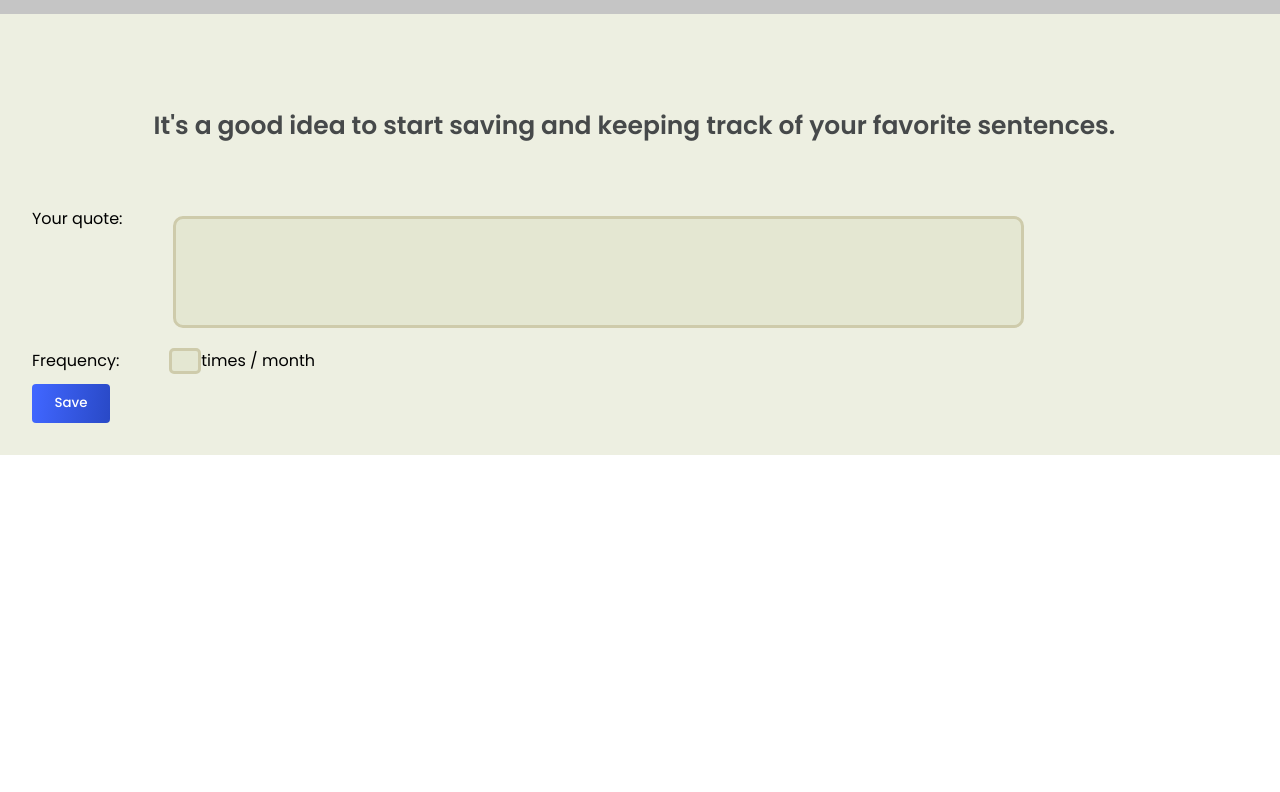
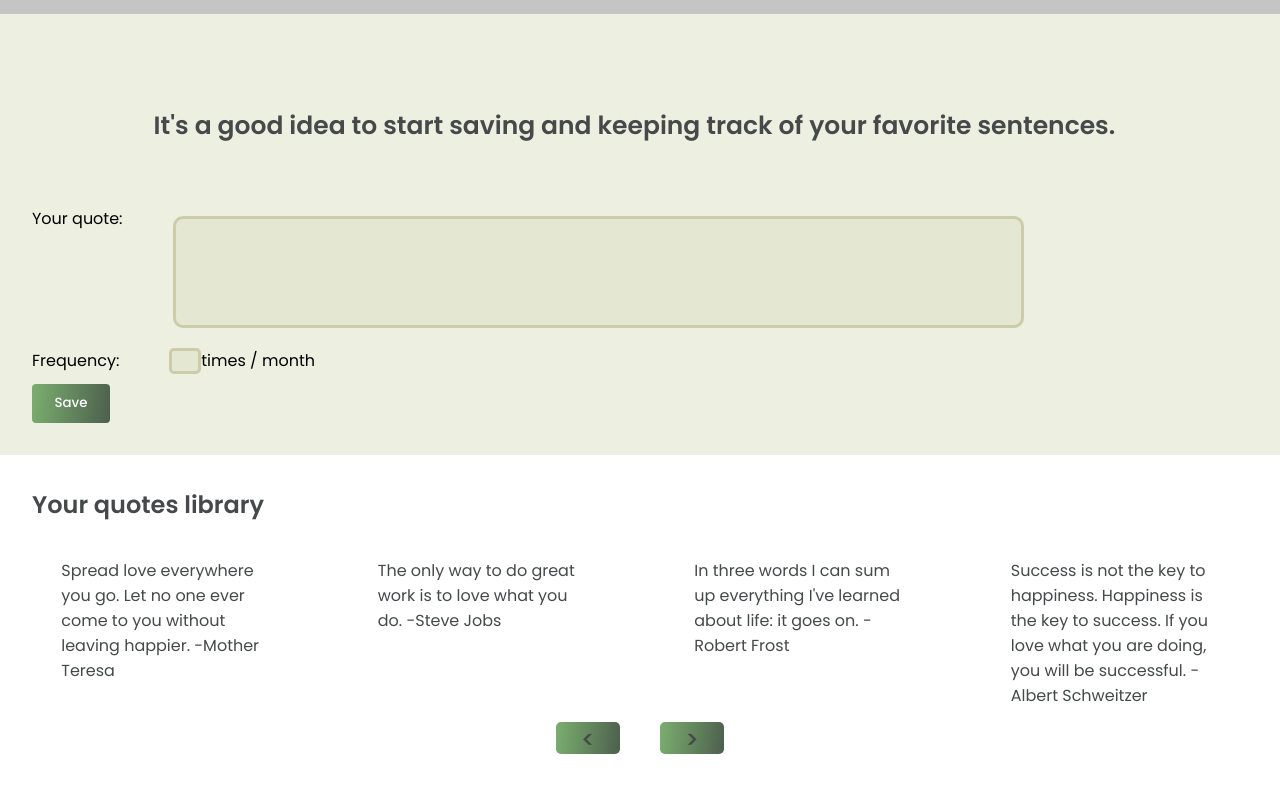
Before and after one commit to nhungpt194814/quote_remind, a React (Vite) app: page / in a window 1280 px wide. Shown: the part 550-1342 px from the top of the page. Before the commit the page ends 1005 px from the top, so only its background shows below. Built offline with nearby package versions, Linux system fonts and the light colour scheme; grey boxes are pictures that could not be loaded.

Commit message:
Slider finished

```diff
--- a/src/App.jsx
+++ b/src/App.jsx
@@ -1,5 +1,7 @@
 import Header from "./components/Header/Header";
 import Body from "./components/Body/Body";
+import Slider from "./components/Slider/Slider";
+
 import './App.css'
 
 
@@ -8,7 +10,7 @@ function App() {
     <div className="App">
       <Header></Header>
       <Body></Body>
-
+      <Slider></Slider>
     </div>
   );
 }
--- /dev/null
+++ b/src/components/Slider/Slider.css
@@ -0,0 +1,42 @@
+.s-container{
+    overflow: hidden;
+    position: relative;
+}
+
+.s-quote{
+    width: 15rem;
+    height: 10rem;
+    gap: 1rem;
+    padding: 1rem;
+    border-radius: 10px;
+    margin: auto;
+    transition: all 300ms ease-in;
+    overflow: hidden;
+    justify-content: right;
+}
+
+.s-quote:hover{
+    scale: 1.025;
+    cursor: pointer;
+    background: linear-gradient(
+        180deg,
+        rgba(127, 244, 123, 0.1) 0%,
+        rgba(19, 89, 30, 0.303) 100%
+    );
+    box-shadow: 0px 72px 49px -51px rgba(0,0,0,1);
+}
+
+.swiper-horizontal{
+    overflow: visible;
+}
+
+.s-button button{
+    width: 4rem;
+    height: 2rem;
+    font-size: 1.5rem;
+    padding: 0rem 0.8rem;
+    margin: 20px;
+    color: var(--theme);
+    border: none;
+    border-radius: 5px;
+}
--- /dev/null
+++ b/src/components/Slider/Slider.jsx
@@ -0,0 +1,41 @@
+import React from 'react'
+import './Slider.css'
+import { Swiper, SwiperSlide, useSwiper } from 'swiper/react'
+import "swiper/css"
+import data from '../../utils/slider.json'
+import { sliderSettings } from '../../utils/common'
+
+const Slider = () => {
+    return (
+        <section className="s-wrapper">
+            <div className="paddings innerWidth s-container">
+                <div className=" flexColStart s-head">
+                    <span className="titleText">Your quotes library</span>
+                </div>
+
+                {/* slide show */}
+                <Swiper {...sliderSettings}>
+                    <SliderButtons></SliderButtons>
+                    {data.map((quote, i) => (
+                        <SwiperSlide key={i}>
+                            <div className="s-quote flexColStart">
+                                <span className="secondaryText">{quote.quotes}</span>
+                            </div>
+                        </SwiperSlide>
+                    ))}
+                </Swiper>
+            </div>
+        </section>
+    )
+}
+
+export default Slider
+const SliderButtons = () => {
+    const swiper = useSwiper();
+    return (
+        <div className="flexCenter s-button">
+            <button className='button' onClick={() => swiper.slidePrev()}>&lt;</button>
+            <button className='button' onClick={() => swiper.slideNext()}>&gt;</button>
+        </div>
+    )
+}
--- a/src/index.css
+++ b/src/index.css
@@ -2,7 +2,7 @@
   --primary: #1f3e72;
   --secondary: rgba(255, 255, 255, 0.78);
   --black: #131110;
-  --blue-gradient: linear-gradient(97.05deg, #4066ff 3.76%, #2949c6 100%);
+  --avocado-gradient: linear-gradient(97.05deg, #79ac6e 3.76%, #4d5f4d 100%);
   --orange-gradient: linear-gradient(270deg, #ffb978 0%, #ff922d 100%);
   --blue: #4066ff;
   --lightBlue: #eeeeff;
@@ -80,20 +80,21 @@ a {
 }
 
 .secondaryText {
-  color: rgb(140 139 139);
-  font-size: 0.9rem;
+  color: var(--theme);
+  font-size: 1rem;
 }
-.orangeText {
-  color: orange;
+.titleText {
+  color: var(--theme);
   font-size: 1.5rem;
   font-weight: 600;
+  margin-bottom: 20px;
 }
 
 .button{
   font-weight: 500;
   padding : 0.6rem 1.4rem;
   color: white;
-  background: var(--blue-gradient);
+  background: var(--avocado-gradient);
   border: none;
   border-radius: 4px;
   transition: all 300ms ease-in;
--- /dev/null
+++ b/src/utils/common.js
@@ -0,0 +1,18 @@
+export const sliderSettings = {
+    slidesPerView: 1,
+    spaceBetween: 50,
+    breakpoints: {
+        480: {
+            slidesPerView: 1
+        },
+        600: {
+            slidesPerView: 2
+        },
+        750: {
+            slidesPerView: 3
+        },
+        1100: {
+            slidesPerView: 4
+        }
+    }
+}
--- a/src/utils/slider.json
+++ b/src/utils/slider.json
@@ -1,38 +1,42 @@
 [
   {
-    "name": "Aliva Priva Jardin",
-    "price": "47,043",
-    "detail": "Jakarta Garden City Street, Cakung. Pulo Gadung, Jakarta Timur, DKI Jakarta",
-    "image": "./r1.png"
+    "quotes": "Spread love everywhere you go. Let no one ever come to you without leaving happier. -Mother Teresa",
+    "frequencies": "5"
   },
   {
-    "name": "Asatti Garden City",
-    "price": "66,353",
-    "detail": "Pahlawan Street XVII No.215, Cinangka, Sawangan, Depok, Jawa Barat",
-    "image": "./r2.png"
+    "quotes": "The only way to do great work is to love what you do. -Steve Jobs",
+    "frequencies": "8"
   },
   {
-    "name": "Citralan Puri Serang",
-    "price": "35,853",
-    "detail": "Ruko Puri Indah Residence Block A7, Lingkar Street, Ciracas, Serang, Banten",
-    "image": "./r3.png"
+    "quotes": "In three words I can sum up everything I've learned about life: it goes on. -Robert Frost",
+    "frequencies": "12"
   },
   {
-    "name": "Aliva Priva Jardin",
-    "price": "47,043",
-    "detail": "Jakarta Garden City Street, Cakung. Pulo Gadung, Jakarta Timur, DKI Jakarta",
-    "image": "./r1.png"
+    "quotes": "Success is not the key to happiness. Happiness is the key to success. If you love what you are doing, you will be successful. -Albert Schweitzer",
+    "frequencies": "15"
   },
   {
-    "name": "Asatti Garden City",
-    "price": "66,353",
-    "detail": "Pahlawan Street XVII No.215, Cinangka, Sawangan, Depok, Jawa Barat",
-    "image": "./r2.png"
+    "quotes": "The best and most beautiful things in the world cannot be seen or even touched - they must be felt with the heart. -Helen Keller",
+    "frequencies": "7"
   },
   {
-    "name": "Citralan Puri Serang",
-    "price": "35,853",
-    "detail": "Ruko Puri Indah Residence Block A7, Lingkar Street, Ciracas, Serang, Banten",
-    "image": "./r3.png"
+    "quotes": "Life is really simple, but we insist on making it complicated. -Confucius",
+    "frequencies": "9"
+  },
+  {
+    "quotes": "The purpose of our lives is to be happy. -Dalai Lama",
+    "frequencies": "3"
+  },
+  {
+    "quotes": "Life is what happens when you're busy making other plans. -John Lennon",
+    "frequencies": "6"
+  },
+  {
+    "quotes": "Happiness is not something ready made. It comes from your own actions. -Dalai Lama",
+    "frequencies": "11"
+  },
+  {
+    "quotes": "The only limit to our realization of tomorrow will be our doubts of today. -Franklin D. Roosevelt",
+    "frequencies": "4"
   }
 ]
```
